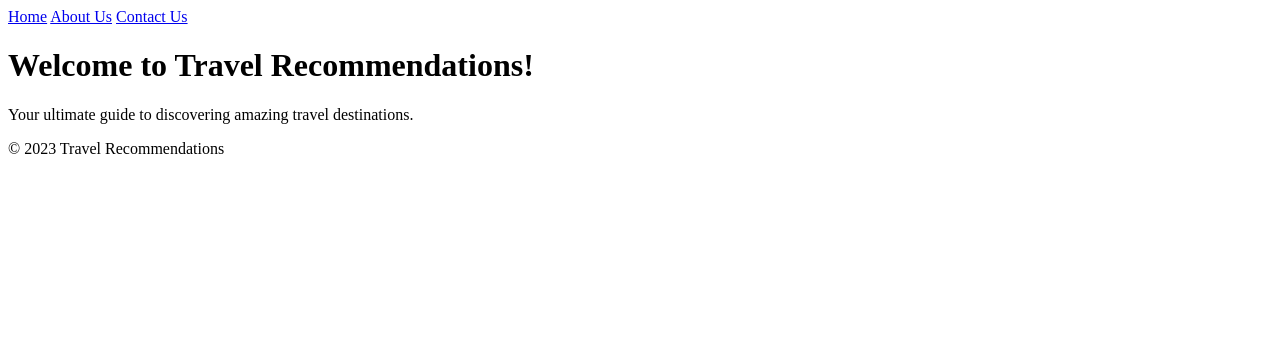
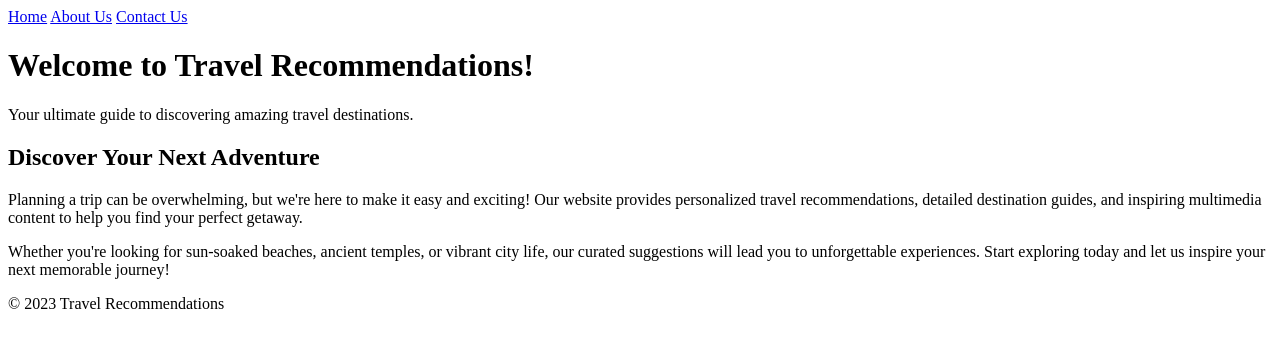
Before and after one commit to aliihsan3668/Travel-Recommendation-Website, a plain HTML site: page index.html in a window 1280 px wide. Drawn offline with Linux system fonts and the light colour scheme.

Commit message:
Added detailed home page introduction

```diff
--- a/index.html
+++ b/index.html
@@ -19,7 +19,11 @@
     <main>
         <h1>Welcome to Travel Recommendations!</h1>
         <p>Your ultimate guide to discovering amazing travel destinations.</p>
-        <!-- Home page introduction content will go here -->
+         <section class="intro">
+            <h2>Discover Your Next Adventure</h2>
+            <p>Planning a trip can be overwhelming, but we're here to make it easy and exciting! Our website provides personalized travel recommendations, detailed destination guides, and inspiring multimedia content to help you find your perfect getaway.</p>
+            <p>Whether you're looking for sun-soaked beaches, ancient temples, or vibrant city life, our curated suggestions will lead you to unforgettable experiences. Start exploring today and let us inspire your next memorable journey!</p>
+         </section>
     </main>
 
     <footer>
```
